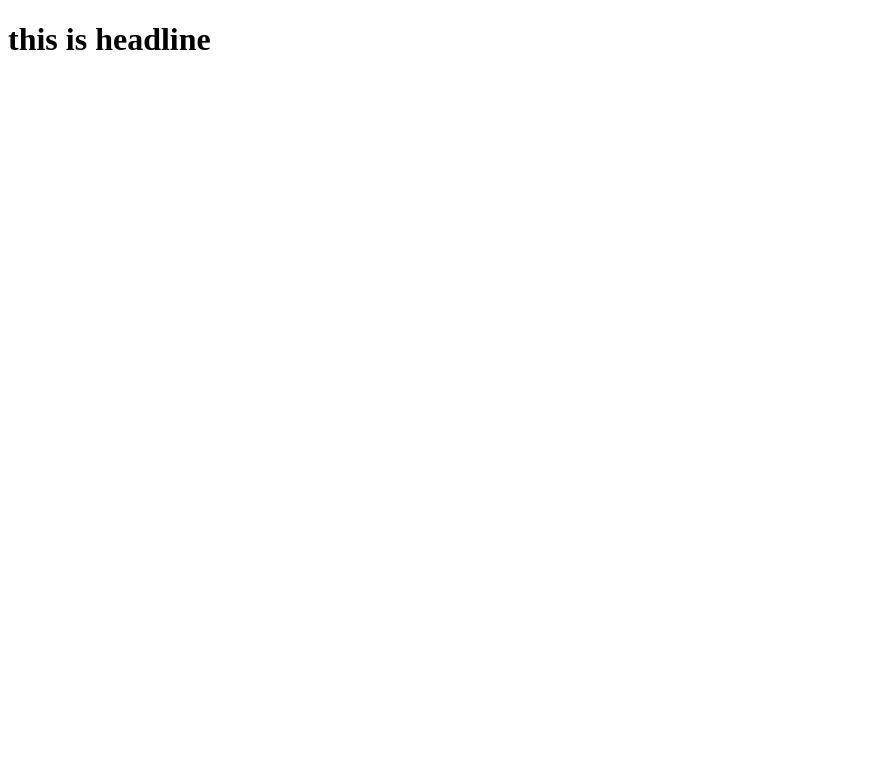
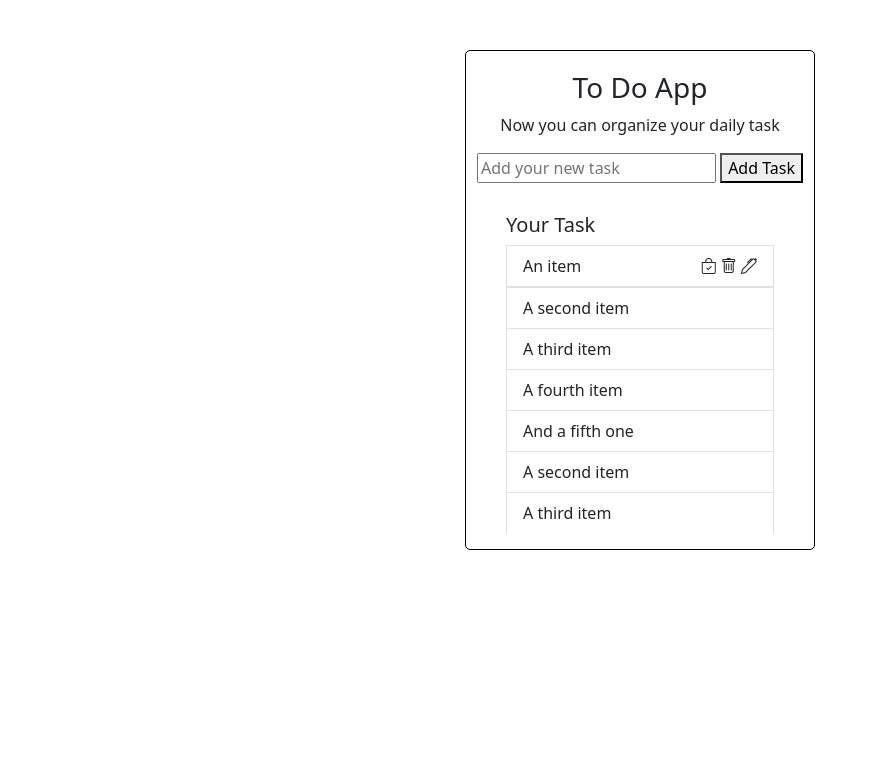
Before and after one commit to Ahsan-dev12/first-store, a plain HTML site: page index.html in a window 1280 px wide. Shown: the whole page, without its empty margins (0-870 px from the left). Drawn offline with nearby package versions, Linux system fonts and the light colour scheme.

Commit message:
Application Layout

```diff
--- /dev/null
+++ b/index.css
@@ -0,0 +1,29 @@
+*{
+    box-sizing: border-box;
+}
+
+.main{
+
+    border:1px solid black;
+    border-radius: 5px;
+    height: 500px;
+    width:350px !important;
+    margin:50px auto !important;
+}
+
+.txt{
+    text-align: center;
+    margin:20px auto !important;
+}
+
+.taskTxt{
+    padding:10px 40px;
+    overflow: scroll !important;
+    height: 330px;
+}
+
+.list-group-item{
+
+    display:flex !important;
+    justify-content: space-between !important;
+}
--- a/index.html
+++ b/index.html
@@ -3,9 +3,61 @@
 <head>
     <meta charset="UTF-8">
     <meta name="viewport" content="width=device-width, initial-scale=1.0">
-    <title>Document</title>
+    <title>TO Do Application</title>
+    <link href="https://cdn.jsdelivr.net/npm/bootstrap@5.3.3/dist/css/bootstrap.min.css" rel="stylesheet" integrity="sha384-QWTKZyjpPEjISv5WaRU9OFeRpok6YctnYmDr5pNlyT2bRjXh0JMhjY6hW+ALEwIH" crossorigin="anonymous">
+    <script src="https://cdn.jsdelivr.net/npm/bootstrap@5.3.3/dist/js/bootstrap.bundle.min.js" integrity="sha384-YvpcrYf0tY3lHB60NNkmXc5s9fDVZLESaAA55NDzOxhy9GkcIdslK1eN7N6jIeHz" crossorigin="anonymous"></script>
+    <!-- Bootstrap Icons CDN -->
+    <link rel="stylesheet" href="https://cdn.jsdelivr.net/npm/bootstrap-icons/font/bootstrap-icons.css">
+    <link rel="stylesheet" href="index.css">
+
 </head>
 <body>
-    <h1>this is headline</h1>
+    <div class="main">
+        <div class="txt">
+           <h3>To Do App</h3>
+           <p>Now you can organize your daily task</p>
+           <input placeholder="Add your new task "/>
+           <button>Add Task</button>
+       </div>
+
+       <div class="taskTxt">
+        <h5>Your Task</h6>
+
+            <ul class="list-group">
+                <div>
+                    <li class="list-group-item">
+                        An item
+
+                        <span>
+                            <i class="bi bi-bag-check"></i>
+                            <i class="bi bi-trash"></i>
+                            <i class="bi bi-pen"></i>
+
+                        </span>
+                    </li>
+
+
+                </div>
+
+
+
+
+                <li class="list-group-item">A second item</li>
+                <li class="list-group-item">A third item</li>
+                <li class="list-group-item">A fourth item</li>
+                <li class="list-group-item">And a fifth one</li>
+                <li class="list-group-item">A second item</li>
+                <li class="list-group-item">A third item</li>
+                <li class="list-group-item">A fourth item</li>
+                <li class="list-group-item">And a fifth one</li>
+                <li class="list-group-item">A second item</li>
+                <li class="list-group-item">A third item</li>
+                <li class="list-group-item">A fourth item</li>
+                <li class="list-group-item">And a fifth one</li>
+            </ul>
+
+       </div>
+
+    </div>
 </body>
 </html>
```
